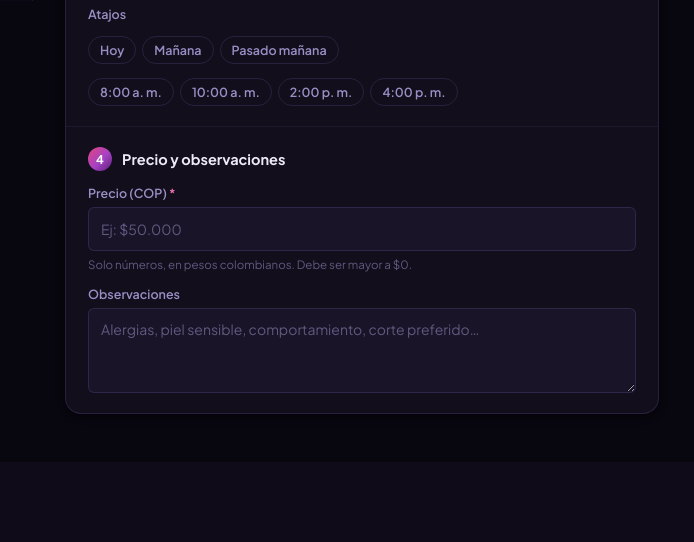
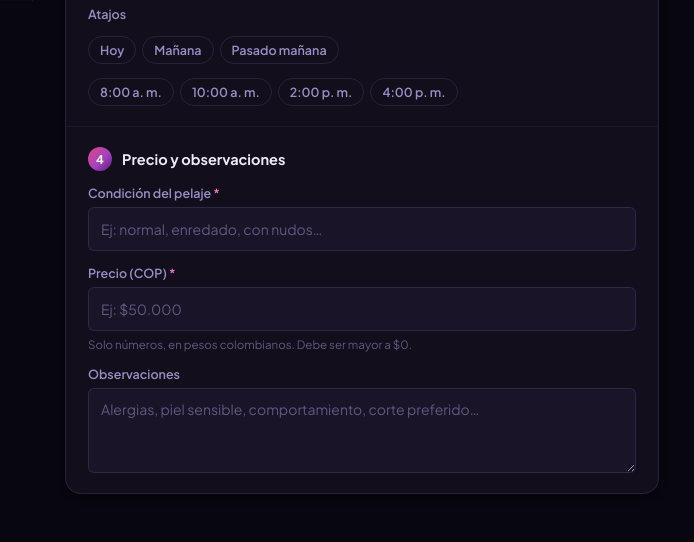
Before and after one commit to Cruz-Fernando/AppWeb-Prados-Pets, a Django app: page /peluqueria/ in a window 1280 px wide. Shown: the part 799-1341 px from the top of the page, without its empty margins (207-901 px from the left). Before the commit the page ends 1219 px from the top, so only its background shows below. Run offline with Django 5.2, Linux system fonts and the light colour scheme; a user stored in the database is signed in; data comes from the database, SQL or seed files in the repository; data that the repository does not hold is empty.

Commit message:
costo de peluqueria y comision para groomer

```diff
--- a/apps/peluqueria/views.py
+++ b/apps/peluqueria/views.py
@@ -117,6 +117,7 @@ def _guardar_borrador(request, mascota=None):
     request.session['peluqueria_borrador'] = {
         'mascota':       _mascota_a_dict(mascota) if mascota else None,
         'servicio':      request.POST.get('servicio', ''),
+        'condicion_pelaje': request.POST.get('condicion_pelaje', ''),
         'groomer_id':    request.POST.get('groomer_id', ''),
         'fecha_hora':    request.POST.get('fecha_hora', ''),
         'duracion_min':  request.POST.get('duracion_min', ''),
@@ -156,6 +157,9 @@ def panel_peluqueria(request):
         'servicios': CitaPeluqueria.SERVICIO_CHOICES,
         'descargar_url': descargar_url,
         'cita_creada': cita_creada,
+        'comision_formateada': (
+            _formatear_precio(cita_creada.comision_groomer) if cita_creada else None
+        ),
         'ahora_min': timezone.localtime().strftime('%Y-%m-%dT%H:%M'),
         'borrador': request.session.pop('peluqueria_borrador', None),
         'insumos_previa': vista_previa(),
@@ -201,7 +205,14 @@ def guardar_cita(request):
     if servicio not in dict(CitaPeluqueria.SERVICIO_CHOICES):
         return _rechazar(request, 'Selecciona un tipo de servicio válido.', mascota)
 
-    # 3. Groomer: debe ser un usuario activo con rol de groomer
+    # 3. Condición del pelaje: debe quedar registrada con la atención.
+    condicion_pelaje = (request.POST.get('condicion_pelaje') or '').strip()
+    if not condicion_pelaje:
+        return _rechazar(request, 'Describe la condición del pelaje de la mascota.', mascota)
+    if len(condicion_pelaje) > 100:
+        return _rechazar(request, 'La condición del pelaje no puede superar 100 caracteres.', mascota)
+
+    # 4. Groomer: debe ser un usuario activo con rol de groomer
     groomer = None
     groomer_id = (request.POST.get('groomer_id') or '').strip()
     if groomer_id.isdigit():
@@ -211,7 +222,7 @@ def guardar_cita(request):
     if groomer is None:
         return _rechazar(request, 'Selecciona un groomer activo para la cita.', mascota)
 
-    # 4. Fecha y hora (con zona horaria) y que no sea pasada
+    # 5. Fecha y hora (con zona horaria) y que no sea pasada
     fecha_hora = _parsear_fecha_hora(request.POST.get('fecha_hora'))
     if fecha_hora is None:
         return _rechazar(request, 'Indica una fecha y hora válidas para la cita.', mascota)
@@ -222,7 +233,7 @@ def guardar_cita(request):
             mascota,
         )
 
-    # 5. Duración: la que eligió el usuario (si es válida); si no eligió, la sugerida por tamaño
+    # 6. Duración: la que eligió el usuario (si es válida); si no eligió, la sugerida por tamaño
     duracion_txt = (request.POST.get('duracion_min') or '').strip()
     if duracion_txt:
         if not duracion_txt.isdigit() or int(duracion_txt) not in DURACIONES_PERMITIDAS:
@@ -231,7 +242,7 @@ def guardar_cita(request):
     else:
         duracion_min = _duracion_por_defecto(mascota.tamano)
 
-    # 6. Precio: número entero de pesos, mayor que cero
+    # 7. Precio ingresado manualmente: número entero de pesos, mayor que cero
     precio = _parsear_precio(request.POST.get('precio'))
     if precio <= 0:
         return _rechazar(request, 'Ingresa el precio del servicio (debe ser mayor a $0).', mascota)
@@ -242,7 +253,7 @@ def guardar_cita(request):
             mascota,
         )
 
-    # 7. El groomer no puede tener dos citas que se crucen
+    # 8. El groomer no puede tener dos citas que se crucen
     if _groomer_ocupado(groomer, fecha_hora, duracion_min):
         return _rechazar(
             request,
@@ -251,12 +262,13 @@ def guardar_cita(request):
             mascota,
         )
 
-    # 8. PB-17: se crea la cita y se descuentan sus insumos en una sola operación.
+    # 9. PB-17: se crea la cita y se descuentan sus insumos en una sola operación.
     #    Si un insumo no alcanza, no se agenda nada y se explica cuál falta.
     try:
         with transaction.atomic():
             cita, movimientos = _crear_cita_con_insumos(request, mascota, servicio, fecha_hora,
-                                                        duracion_min, precio, groomer)
+                                                        duracion_min, precio, groomer,
+                                                        condicion_pelaje)
     except StockInsuficiente as error:
         return _rechazar(
             request,
@@ -274,13 +286,16 @@ def guardar_cita(request):
     return redirect(reverse('peluqueria:panel_peluqueria') + f'?descargar={cita.pk}')
 
 
-def _crear_cita_con_insumos(request, mascota, servicio, fecha_hora, duracion_min, precio, groomer):
+def _crear_cita_con_insumos(
+    request, mascota, servicio, fecha_hora, duracion_min, precio, groomer, condicion_pelaje
+):
     cita = CitaPeluqueria.objects.create(
         mascota=mascota,
         nombre_mascota=mascota.nombre,
         raza=mascota.raza or 'No especificada',
         tamano=(mascota.tamano or 'pequeno').upper(),
         servicio=servicio,
+        condicion_pelaje=condicion_pelaje,
         fecha_hora=fecha_hora,
         duracion_estimada_min=duracion_min,
         precio=precio,
--- a/templates/peluqueria/agendar_peluqueria.html
+++ b/templates/peluqueria/agendar_peluqueria.html
@@ -44,7 +44,7 @@
         <span class="ag-success__ico">{% include "agendamiento/_icono.html" with nombre="ok" size=22 %}</span>
         <div class="ag-success__text">
           <b>Cita agendada para {{ cita_creada.nombre_mascota }}</b>
-          <span>{{ cita_creada.get_servicio_display }} · {{ cita_creada.fecha_hora|date:"l j \d\e F, H:i" }}{% if cita_creada.groomer %} · {{ cita_creada.groomer.nombre_completo }}{% endif %}. El comprobante se está descargando.</span>
+          <span>{{ cita_creada.get_servicio_display }} · {{ cita_creada.fecha_hora|date:"l j \d\e F, H:i" }}{% if cita_creada.groomer %} · {{ cita_creada.groomer.nombre_completo }}{% endif %}. Comisión del groomer (40 %): {{ comision_formateada }}. El comprobante se está descargando.</span>
         </div>
         <a href="{{ descargar_url }}" class="btn btn--ghost">{% include "agendamiento/_icono.html" with nombre="descargar" size=16 %} Descargar de nuevo</a>
       </div>
@@ -84,7 +84,7 @@
           <h2 class="ag-step__title"><span class="ag-step__n">2</span> Servicio y groomer</h2>
           <div class="ag-field">
             <span class="ag-label">Tipo de servicio <span class="ag-req">*</span></span>
-            <div class="ag-choices ag-choices--3" role="radiogroup" aria-label="Tipo de servicio">
+            <div class="ag-choices ag-choices--3" role="radiogroup" aria-label="Baño o tipo de corte">
               {% for clave, nombre in servicios %}
               <label class="ag-choice">
                 <input type="radio" name="servicio" value="{{ clave }}" data-nombre="{{ nombre }}"{% if forloop.first %} checked{% endif %}>
@@ -157,6 +157,12 @@
         <!-- 4. Precio y notas -->
         <section class="ag-step" id="paso-precio">
           <h2 class="ag-step__title"><span class="ag-step__n">4</span> Precio y observaciones</h2>
+          <div class="ag-field">
+            <label class="ag-label" for="id_condicion_pelaje">Condición del pelaje <span class="ag-req">*</span></label>
+            <input type="text" name="condicion_pelaje" id="id_condicion_pelaje" required
+                   maxlength="100" class="ag-input" placeholder="Ej: normal, enredado, con nudos…">
+            <p class="ag-error" id="error-pelaje" hidden>Describe la condición del pelaje de la mascota.</p>
+          </div>
           <div class="ag-field">
             <label class="ag-label" for="id_precio">Precio (COP) <span class="ag-req">*</span></label>
             <input type="text" name="precio" id="id_precio" required class="ag-input"
@@ -231,11 +237,13 @@
   const boxInfo   = document.getElementById('info-mascota-box');
   const errMasc   = document.getElementById('error-mascota');
   const errPrecio = document.getElementById('error-precio');
+  const errPelaje = document.getElementById('error-pelaje');
 
   const inGroomer   = document.getElementById('id_groomer_id');
   const inFechaHora = document.getElementById('id_fecha_hora');
   const inDur       = document.getElementById('id_duracion');
   const inPrecio    = document.getElementById('id_precio');
+  const inPelaje    = document.getElementById('id_condicion_pelaje');
   const inObs       = document.getElementById('id_observaciones');
   const radios      = Array.from(document.querySelectorAll('input[name="servicio"]'));
   const botones     = Array.from(document.querySelectorAll('button[form="form-peluqueria"]'));
@@ -472,6 +480,7 @@
     if (!hiddenId.value)       faltan.push('mascota');
     if (!inGroomer.value)      faltan.push('groomer');
     if (!inFechaHora.value)    faltan.push('fecha y hora');
+    if (!inPelaje.value.trim()) faltan.push('condición del pelaje');
     if (!(valorPrecio() > 0))  faltan.push('precio');
     const lista = !faltan.length;
     sumEstado.classList.toggle('pp-summary__status--lista', lista);
@@ -493,6 +502,10 @@
       document.getElementById('paso-mascota').scrollIntoView({ behavior: 'smooth', block: 'center' });
       input.focus(); return;
     }
+    if (!inPelaje.value.trim()) {
+      e.preventDefault(); errPelaje.hidden = false; inPelaje.focus(); return;
+    }
+    errPelaje.hidden = true;
     if (!(valorPrecio() > 0)) {
       e.preventDefault(); errPrecio.hidden = false; inPrecio.focus(); return;
     }
@@ -511,6 +524,7 @@
       const r = radios.find(x => x.value === b.servicio);
       if (r) { r.checked = true; r.dispatchEvent(new Event('change')); }
     }
+    if (b.condicion_pelaje) { inPelaje.value = b.condicion_pelaje; }
     if (b.groomer_id) { inGroomer.value = b.groomer_id; inGroomer.dispatchEvent(new Event('change')); }
     if (b.fecha_hora) { inFechaHora.value = b.fecha_hora; inFechaHora.dispatchEvent(new Event('change')); }
     if (b.precio) { inPrecio.value = String(b.precio); formatearPrecio(); }
```
Also changed, not shown: README.md.
